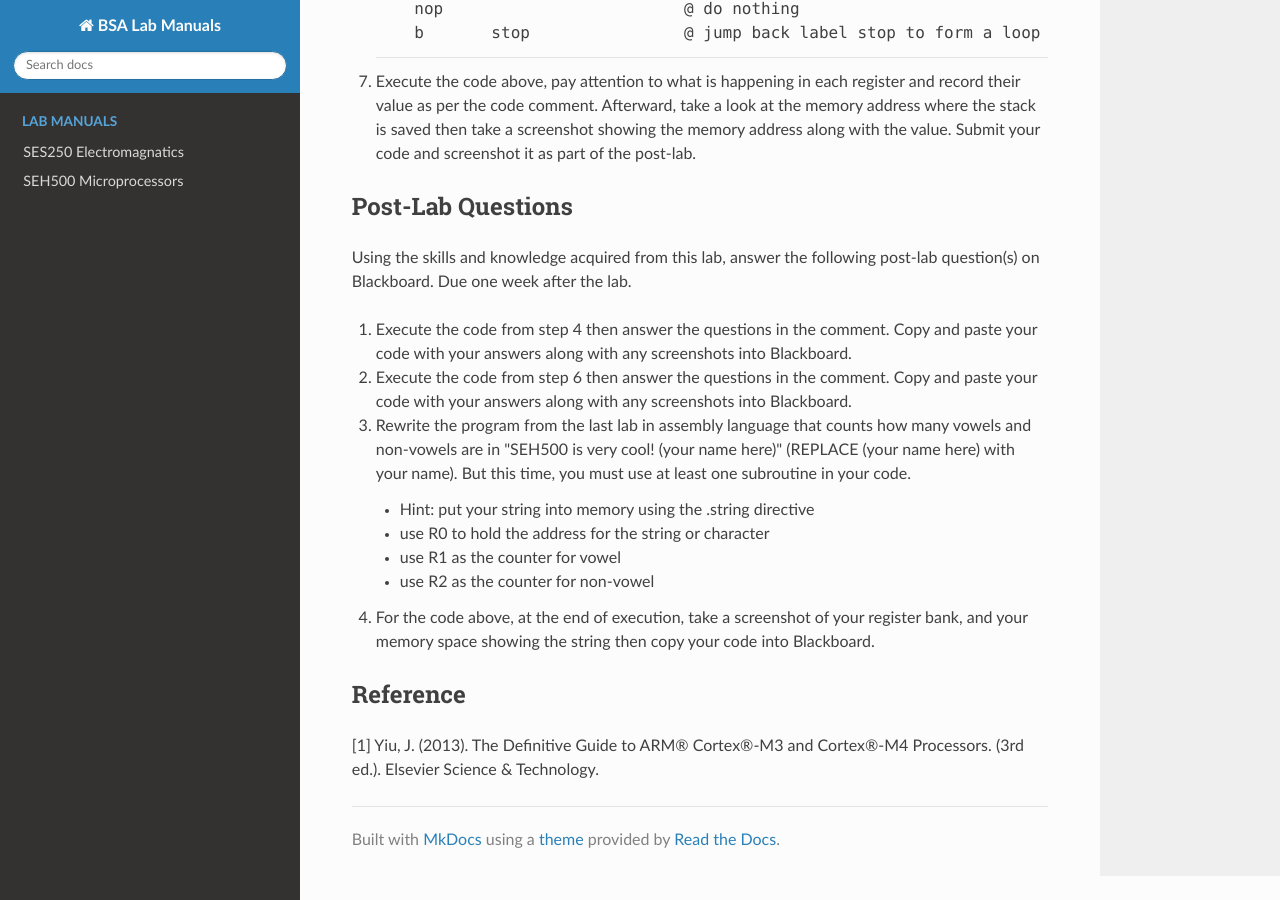
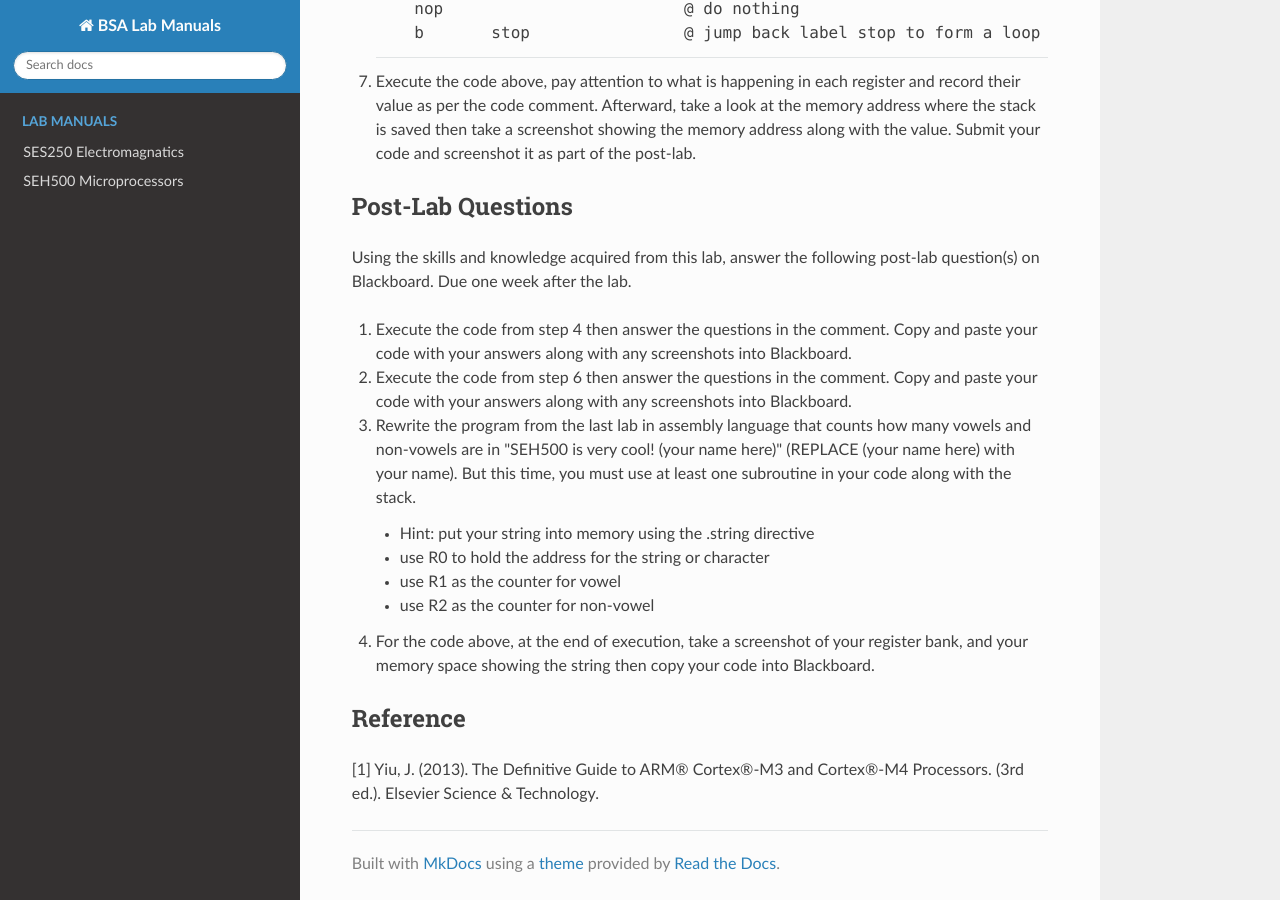
Before and after one commit to Seneca-BSA/bsa, an MkDocs documentation site: the page built from docs/seh500/lab5.md, in a window 1280 px wide and 900 px high, scrolled down 7809 px. Built offline with MkDocs 1.6.1, drawn with Linux system fonts in a browser that asks for light colours; nearby versions of some CDN libraries.

Commit message:
updated lab5

```diff
--- a/docs/seh500/lab5.md
+++ b/docs/seh500/lab5.md
@@ -294,7 +294,7 @@ Using the skills and knowledge acquired from this lab, answer the following post
 
 1. Execute the code from step 6 then answer the questions in the comment. Copy and paste your code with your answers along with any screenshots into Blackboard.
 
-1. Rewrite the program from the last lab in assembly language that counts how many vowels and non-vowels are in "SEH500 is very cool! (your name here)" (REPLACE (your name here) with your name). But this time, you must use at least one subroutine in your code.
+1. Rewrite the program from the last lab in assembly language that counts how many vowels and non-vowels are in "SEH500 is very cool! (your name here)" (REPLACE (your name here) with your name). But this time, you must use at least one subroutine in your code along with the stack.
 
     - Hint: put your string into memory using the .string directive
     - use R0 to hold the address for the string or character
```
